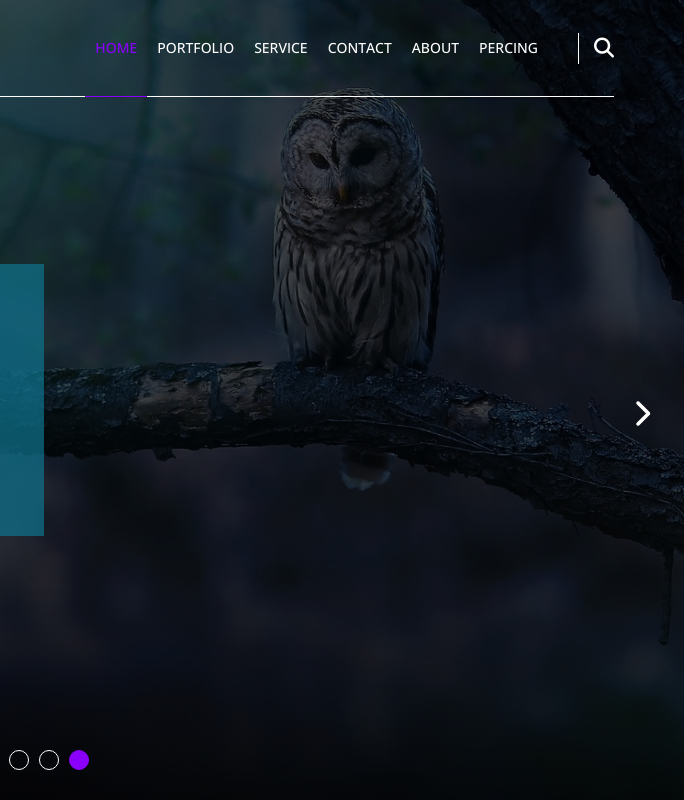
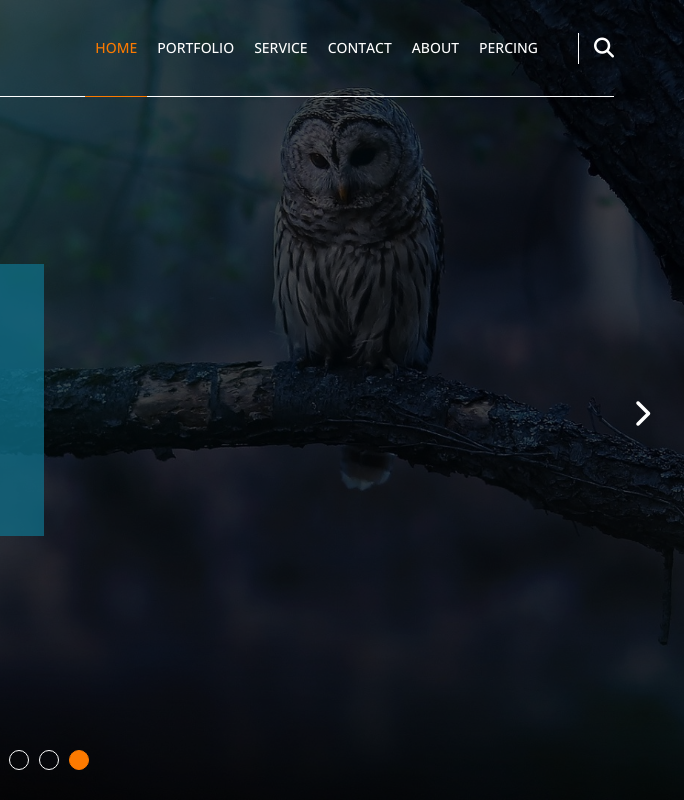
Before and after one commit to karimm8/template-two, a plain HTML site: page index.html in a window 1280 px wide. Shown: the top 800 px of the page, 596-1280 px from the left. Drawn offline with nearby package versions, Linux system fonts and the light colour scheme.

Commit message:
new modifie

```diff
--- a/css/style.css
+++ b/css/style.css
@@ -1,7 +1,7 @@
 /* Variable */
 
 :root{
-    --main-color:#8b00fc;
+    --main-color:#fc7a00;
     --back-color:rgba(0 0 0 / 70%);
     --par-color:#777;
     --pad-num:60px;
```
